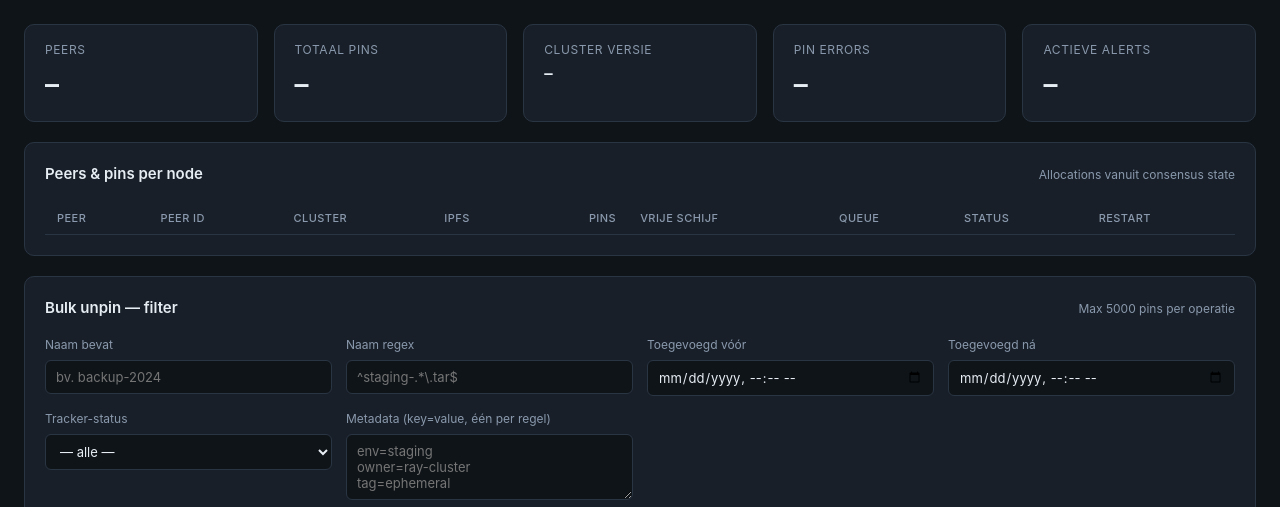
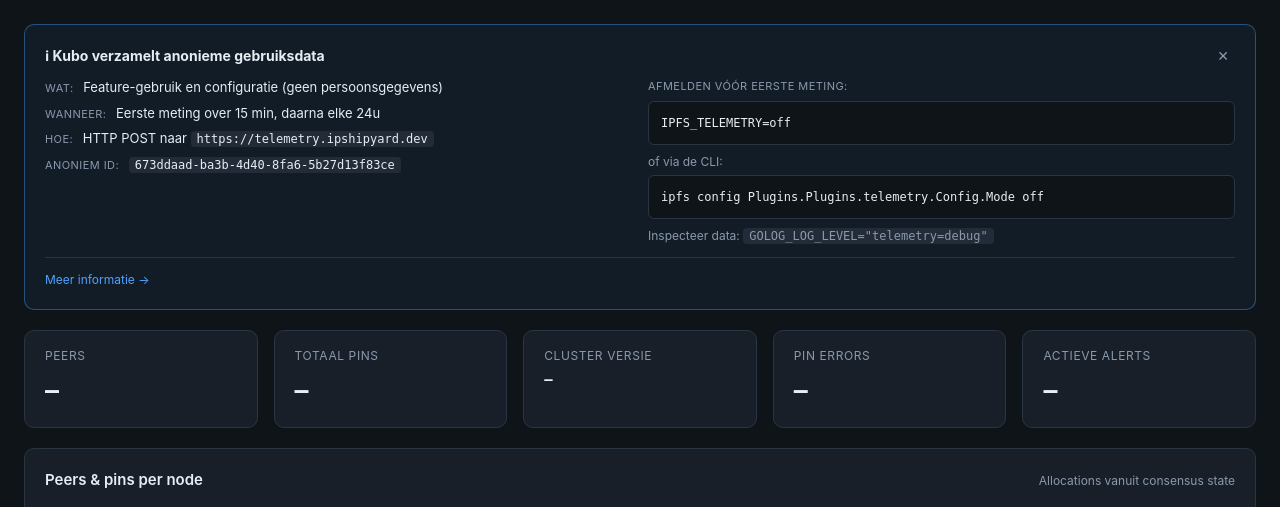
Before and after one commit to JvD007/ipfs-cluster-manager, a FastAPI app: page / in a window 1280 px wide. Shown: the part 80-587 px from the top of the page. Run offline with FastAPI, Linux system fonts and the light colour scheme; data that the repository does not hold is empty.

Commit message:
Add dismissible Kubo telemetry notice to dashboard
Shows a one-time info card with telemetry details (what/when/how,
anonymous ID, opt-out instructions). Dismissed state is persisted in
localStorage so the notice stays hidden after closing.

Co-Authored-By: Claude Sonnet 4.6 <noreply@anthropic.com>

```diff
--- a/app/static/app.js
+++ b/app/static/app.js
@@ -376,7 +376,21 @@ function renderResult(res) {
 
 // ---------- Event listeners ----------
 
+function initTelemetryNotice() {
+  const notice = $("#kubo-telemetry-notice");
+  if (!notice) return;
+  if (localStorage.getItem("kubo-telemetry-dismissed") === "1") {
+    notice.classList.add("hidden");
+    return;
+  }
+  $("#dismiss-telemetry").addEventListener("click", () => {
+    notice.classList.add("hidden");
+    localStorage.setItem("kubo-telemetry-dismissed", "1");
+  });
+}
+
 document.addEventListener("DOMContentLoaded", () => {
+  initTelemetryNotice();
   loadStatus();
   $("#refresh-btn").addEventListener("click", loadStatus);
   $("#preview-btn").addEventListener("click", doPreview);
--- a/app/static/style.css
+++ b/app/static/style.css
@@ -278,3 +278,42 @@ footer {
 .issue-row:last-child {
   border-bottom: none;
 }
+
+.notice-info {
+  border-color: rgba(78, 161, 255, 0.4);
+  background: rgba(78, 161, 255, 0.06);
+}
+.notice-header {
+  display: flex;
+  justify-content: space-between;
+  align-items: center;
+  margin-bottom: 12px;
+  font-size: 14px;
+}
+.notice-dismiss {
+  background: none;
+  border: none;
+  color: var(--muted);
+  cursor: pointer;
+  font-size: 14px;
+  padding: 2px 6px;
+  border-radius: 4px;
+  line-height: 1;
+}
+.notice-dismiss:hover { color: var(--text); background: var(--surface-2); }
+.notice-grid {
+  display: grid;
+  grid-template-columns: 1fr 1fr;
+  gap: 16px;
+}
+@media (max-width: 720px) {
+  .notice-grid { grid-template-columns: 1fr; }
+}
+.notice-row { margin-bottom: 6px; font-size: 13px; }
+.notice-label { color: var(--muted); font-size: 11px; text-transform: uppercase; letter-spacing: 0.04em; margin-right: 6px; }
+.notice-optout { font-size: 13px; }
+.notice-optout-title { color: var(--muted); font-size: 11px; text-transform: uppercase; letter-spacing: 0.04em; margin-bottom: 6px; }
+.notice-optout pre { margin: 4px 0 8px; }
+.notice-footer { margin-top: 12px; padding-top: 10px; border-top: 1px solid rgba(78, 161, 255, 0.2); }
+.notice-link { color: var(--primary); font-size: 12px; text-decoration: none; }
+.notice-link:hover { text-decoration: underline; }
--- a/app/templates/dashboard.html
+++ b/app/templates/dashboard.html
@@ -24,6 +24,34 @@
   </header>
 
   <main>
+    <!-- Kubo telemetry notice -->
+    <section class="card notice-info" id="kubo-telemetry-notice">
+      <div class="notice-header">
+        <strong>ℹ Kubo verzamelt anonieme gebruiksdata</strong>
+        <button class="notice-dismiss" id="dismiss-telemetry" title="Sluiten">✕</button>
+      </div>
+      <div class="notice-body">
+        <div class="notice-grid">
+          <div>
+            <div class="notice-row"><span class="notice-label">Wat:</span> Feature-gebruik en configuratie (geen persoonsgegevens)</div>
+            <div class="notice-row"><span class="notice-label">Wanneer:</span> Eerste meting over 15 min, daarna elke 24u</div>
+            <div class="notice-row"><span class="notice-label">Hoe:</span> HTTP POST naar <code>https://telemetry.ipshipyard.dev</code></div>
+            <div class="notice-row"><span class="notice-label">Anoniem ID:</span> <code>673ddaad-ba3b-4d40-8fa6-5b27d13f83ce</code></div>
+          </div>
+          <div class="notice-optout">
+            <div class="notice-optout-title">Afmelden vóór eerste meting:</div>
+            <pre>IPFS_TELEMETRY=off</pre>
+            <div class="muted small">of via de CLI:</div>
+            <pre>ipfs config Plugins.Plugins.telemetry.Config.Mode off</pre>
+            <div class="muted small">Inspecteer data: <code>GOLOG_LOG_LEVEL="telemetry=debug"</code></div>
+          </div>
+        </div>
+        <div class="notice-footer">
+          <a class="notice-link" href="https://github.com/ipfs/kubo/blob/master/docs/telemetry.md" target="_blank" rel="noopener">Meer informatie →</a>
+        </div>
+      </div>
+    </section>
+
     <!-- Statistieken -->
     <section class="grid stats">
       <div class="card stat">
```
